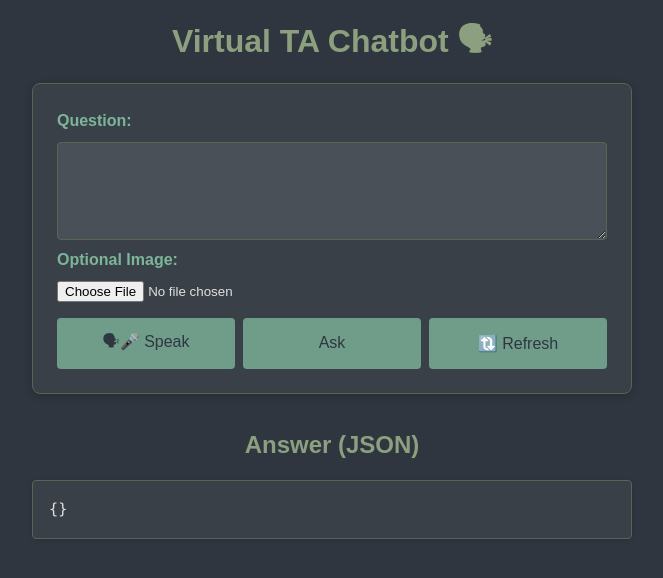
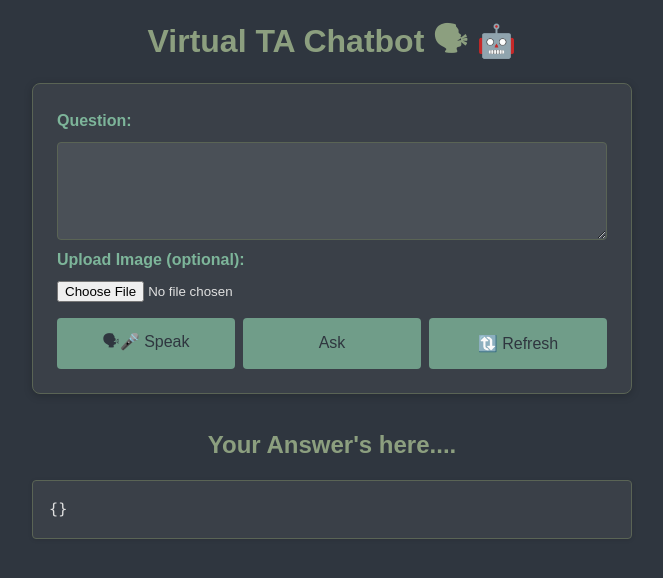
Before and after one commit to AlgoAjji/Virtual_TA_ChatBot, a plain HTML site: page static/index.html in a window 1280 px wide. Shown: the whole page, without its empty margins (308-971 px from the left). Drawn offline with Linux system fonts and the light colour scheme.

Commit message:
Update index.html
major updates

```diff
--- a/static/index.html
+++ b/static/index.html
@@ -101,12 +101,12 @@
   </style>
 </head>
 <body>
-  <h1>Virtual TA Chatbot 🗣</h1>
+  <h1>Virtual TA Chatbot 🗣 🤖</h1>
   <form id="queryForm">
     <label for="question">Question:</label>
     <textarea id="question" rows="4" required></textarea>
 
-    <label for="imageInput">Optional Image:</label>
+    <label for="imageInput">Upload Image (optional):</label>
     <input type="file" id="imageInput" accept="image/*">
 
     <div class="controls">
@@ -116,7 +116,7 @@
     </div>
   </form>
 
-  <h2>Answer (JSON)</h2>
+  <h2>Your Answer's here....</h2>
   <pre id="answerOutput">{}</pre>
 
   <script>
```
